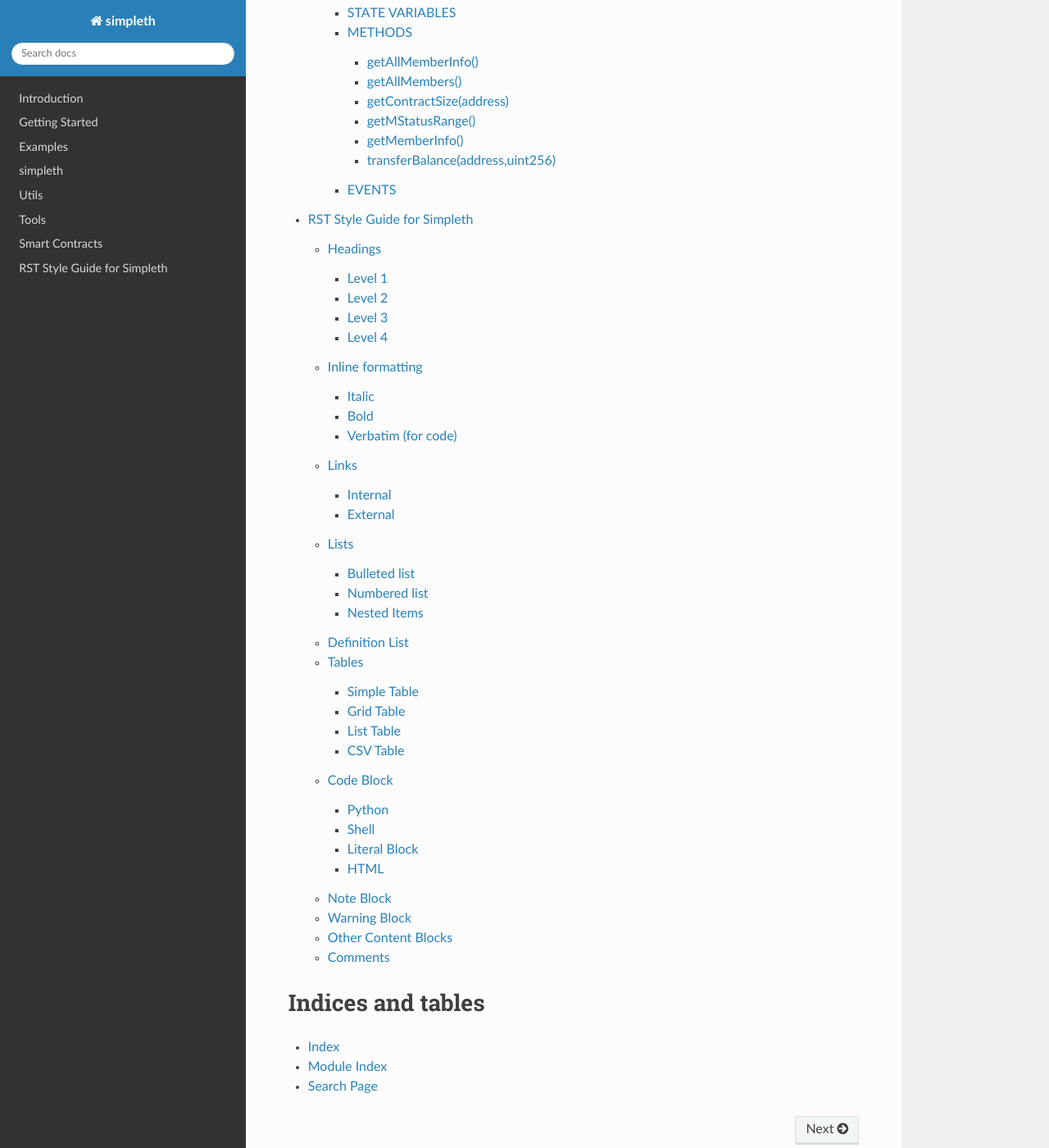
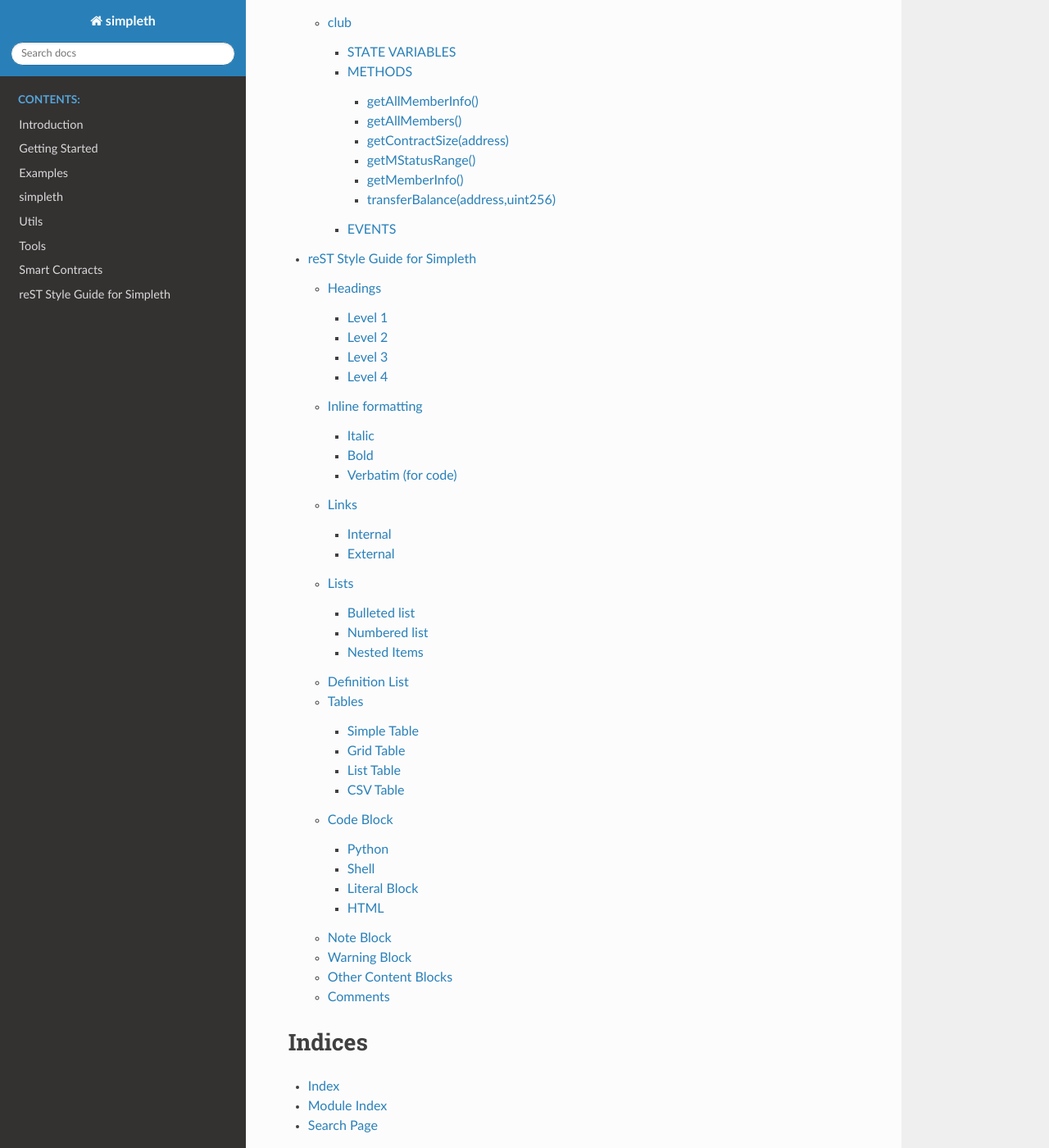
Before and after one commit to snewell4/simpleth, a Sphinx documentation site: the page built from docs/source/index.rst, in a window 1280 px wide and 1400 px high, scrolled down 3072 px. Shown: the whole window at 82% size. Built offline with Sphinx 7.4.7 and the Read the Docs theme 2.0.0, drawn with Linux system fonts in a browser that asks for light colours.

Commit message:
Struggling wih Sphinx. Have a working version, but would like some changes. Try some other day.
Went through docstrings
- All classes are shown
- All methods are shown and in alphabetic order

A few edits

```diff
--- a/docs/source/conf.py
+++ b/docs/source/conf.py
@@ -11,14 +11,11 @@
 # documentation root, use os.path.abspath to make it absolute, like shown here.
 #
 
-# 5/13/22 srn - These paths are in PATH env variable. Don't need
-# to specify here. Leaving as an example. I had them in for a while, but
-# they are redundant, so I commented them out.
-#
-# import os
-# import sys
-# sys.path.insert(0, os.path.abspath('../../src/simpleth'))
-# sys.path.insert(0, os.path.abspath('../../dev/src/tools'))
+# 5/13/22 srn - I've also added to PATH environment variable.
+import os
+import sys
+sys.path.insert(0, os.path.abspath('../../src/simpleth'))
+sys.path.insert(0, os.path.abspath('../../dev/src/tools'))
 
 
 # -- Project information -----------------------------------------------------
--- a/docs/source/index.rst
+++ b/docs/source/index.rst
@@ -3,6 +3,7 @@
 
 .. toctree::
    :maxdepth: 4
+   :caption: Contents:
 
    intro.rst
    starting.rst
@@ -13,8 +14,8 @@
    contracts.rst
    style.rst
 
-Indices and tables
-==================
+Indices
+========
 
 * :ref:`genindex`
 * :ref:`modindex`
--- a/docs/source/simpleth.rst
+++ b/docs/source/simpleth.rst
@@ -1,5 +1,5 @@
 simpleth
 ========
 
+.. conf.py sets options for automodule
 .. automodule:: simpleth
-   :members:
--- a/docs/source/style.rst
+++ b/docs/source/style.rst
@@ -1,14 +1,14 @@
-RST Style Guide for Simpleth
-============================
-This document serves as an example of **R**\ e\ **ST**\ ructured Text
+reST Style Guide for Simpleth
+=============================
+This document serves as an example of **r**\ e\ **ST**\ ructured Text
 formatting and style to be used.
 
-See the following for all the details of RST and Sphinx.
+See the following for all the details of reST and Sphinx.
 
 .. seealso::
 
    1. `Sphinx Tutorial Cheat Sheet <https://sphinx-tutorial.readthedocs.io/cheatsheet/>`_
-   2. `RST / Sphinx / Sublime / Github Cheat Sheet <https://sublime-and-sphinx-guide.readthedocs.io/en/latest/index.html#work-with-rst-content>`_
+   2. `reST / Sphinx / Sublime / Github Cheat Sheet <https://sublime-and-sphinx-guide.readthedocs.io/en/latest/index.html#work-with-rst-content>`_
    3. `Documenting with Sphinx and ReadTheDocs <https://brendanhasz.github.io/2019/01/05/sphinx.html>`_
 
 
@@ -322,7 +322,7 @@
 
 .. seealso:: See Also text.
 
-   `RST Style Guide for Simpleth`_ has an example.
+   `reST Style Guide for Simpleth`_ has an example.
 
 .. deprecated:: V2.3
    Deprecated text
```
Also changed, not shown: 2 other files.
